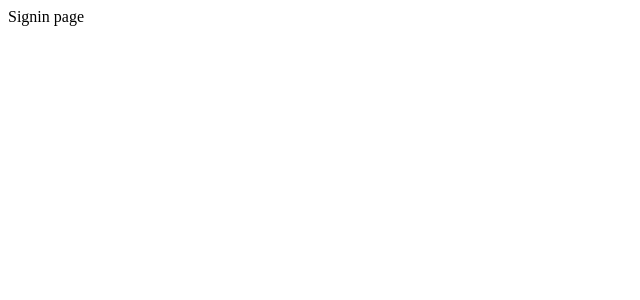
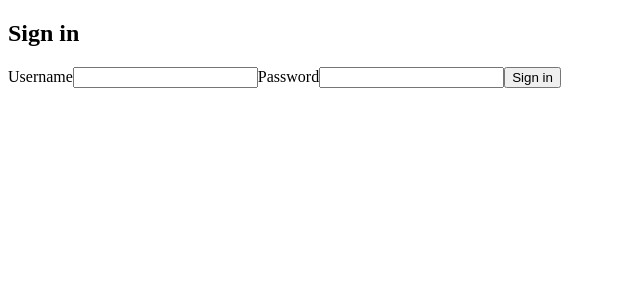
Before and after one commit to Nikimad/test-app, a Next.js app: page /signin in a window 1280 px wide. Shown: the top 300 px of the page, without its empty margins (0-640 px from the left). Built offline with nearby package versions, Linux system fonts and the light colour scheme.

Commit message:
Change src/app/(home)/(auth)/signin/page.jsx

```diff
--- a/src/app/(home)/(auth)/signin/page.jsx
+++ b/src/app/(home)/(auth)/signin/page.jsx
@@ -1,3 +1,46 @@
-const SigninPage = () => "Signin page";
+"use client";
+
+import useAction from "@/hooks/useAction";
+import useForm from "@/hooks/useForm";
+import { authActions } from "@/models/auth";
+
+const SigninPage = () => {
+  const [data, handlers] = useForm({
+    username: "",
+    password: "",
+  });
+
+  const signin = useAction(authActions.signin);
+
+  const handleSubmit = (e) => {
+    handlers.onSubmit(e);
+    signin(data);
+  };
+
+  return (
+    <form onSubmit={handleSubmit}>
+      <h2>Sign in</h2>
+      <label>
+        Username
+        <input
+          type="text"
+          name="username"
+          value={data.username}
+          onChange={handlers.onChange}
+        />
+      </label>
+      <label>
+        Password
+        <input
+          type="text"
+          name="password"
+          value={data.password}
+          onChange={handlers.onChange}
+        />
+      </label>
+      <button type="submit">Sign in</button>
+    </form>
+  );
+};
 
 export default SigninPage;
```
